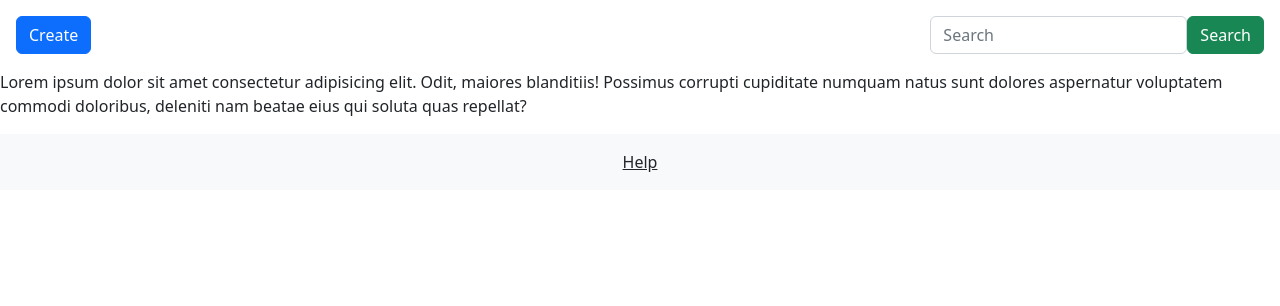
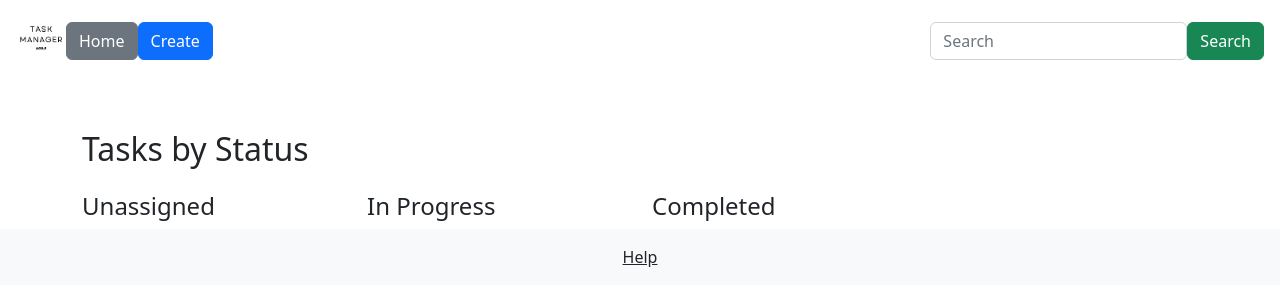
Before and after one commit to OIITuMuCT/Task, a Django app: page / in a window 1280 px wide. Shown: the top 306 px of the page. Run offline with Django 5.2, Linux system fonts and the light colour scheme.

Commit message:
Adding and update templates

```diff
--- a/templates/tasks/_header.html
+++ b/templates/tasks/_header.html
@@ -1,7 +1,11 @@
+{% load static %}
 <header class="d-flex justify-content-between align-items-center p-3 ">
-<!--Left side -->
-<div>
-    <button type="button" class="btn btn-primary">Create</button>
+
+<div class="d-flex align-items-center">
+    <!--Left side -->
+    <img src="{% static "images/logo.png" %}" alt="Task Manager" width="50" class="mr-3">
+    <a href="{% url "tasks:task-home" %}" class="btn btn-secondary" role="button">Home</a>
+    <a href="{% url "tasks:task-create" %}" class="btn btn-primary" role="button">Create</a>
 </div>
 <!--Right side -->
 <div class="d-flex">
--- a/templates/tasks/home.html
+++ b/templates/tasks/home.html
@@ -1,5 +1,60 @@
 {% extends "tasks/base.html" %}
 
 {% block content %}
-<p>Lorem ipsum dolor sit amet consectetur adipisicing elit. Odit, maiores blanditiis! Possimus corrupti cupiditate numquam natus sunt dolores aspernatur voluptatem commodi doloribus, deleniti nam beatae eius qui soluta quas repellat?</p>
+<div class="container mt-5">
+  <h2>Tasks by Status</h2>
+  <div class="row mt-4">
+    <!-- Unassigned Tasks -->
+    <div class="col-md-3">
+      <h4>Unassigned</h4>
+      {% for task in unassigned_tasks %}
+      <div class="card mb-2">
+        <div class="card-body">
+          <h5 class="card-title">
+            <a href="{% url 'tasks:task-detail' task.pk %}">{{ task.title }}</a>
+          </h5>
+          <p class="card-text">
+            Owner: {{ task.owner.username|default:"None" }}
+          </p>
+        </div>
+      </div>
+      {% endfor %}
+    </div>
+    <!-- In Progress Tasks -->
+    <div class="col-md-3">
+      <h4>In Progress</h4>
+      {% for task in in_progress_tasks %}
+      <div class="card mb-2">
+        <div class="card-body">
+          <h5 class="card-title">
+            <a href="{% url 'tasks:task-detail' task.pk %}">{{ task.title }}</a>
+          </h5>
+          <p class="card-text">
+            Owner: {{ task.owner.username|default:"None" }}
+          </p>
+        </div>
+      </div>
+      {% endfor %}
+    </div>
+    <!-- Completed Tasks -->
+    <div class="col-md-3">
+      <h4>Completed</h4>
+      {% for task in done_tasks %}
+      <div class="card mb-2">
+        <div class="card-body">
+          <h5 class="card-title">
+            <a
+              href="{% url 'tasks:task-detail' task.pk %}">{{ task.title }}</a>
+          </h5>
+          <p class="card-text">
+            Owner: {{ task.owner.username|default:"None" }}
+          </p>
+        </div>
+      </div>
+      {% endfor %}
+    </div>
+  </div>
+  <!-- End of row -->
+</div>
+<!-- End of container -->
 {% endblock %}
```
Also changed, not shown: templates/404.html (added, +7 -0 lines).
